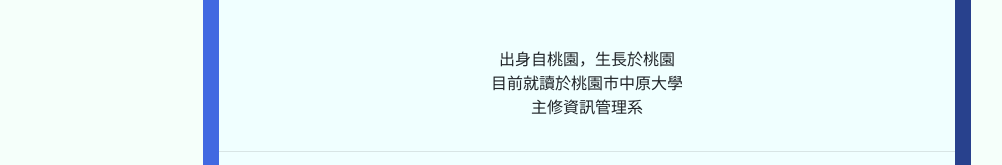
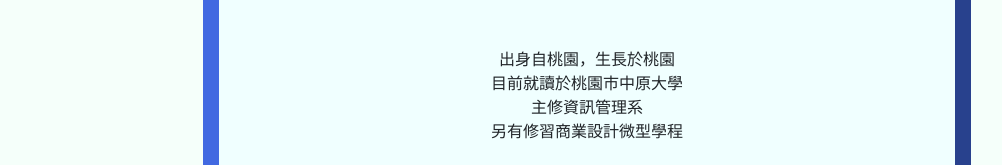
Before and after one commit to xyzlions/MyResume, a plain HTML site: page index.html in a window 1280 px wide. Shown: the part 756-921 px from the top of the page, without its empty margins (53-1055 px from the left). Drawn offline with nearby package versions, Linux system fonts and the light colour scheme.

Commit message:
Add files via upload

```diff
--- a/index.html
+++ b/index.html
@@ -32,8 +32,8 @@
 			<div class="info">
 				出身自桃園，生長於桃園<br>
 				目前就讀於桃園市中原大學<br>
-				主修資訊管理系
-
+				主修資訊管理系<br>
+				另有修習商業設計微型學程
 			</div>
 			<hr>
 			<div class="skill">
```
